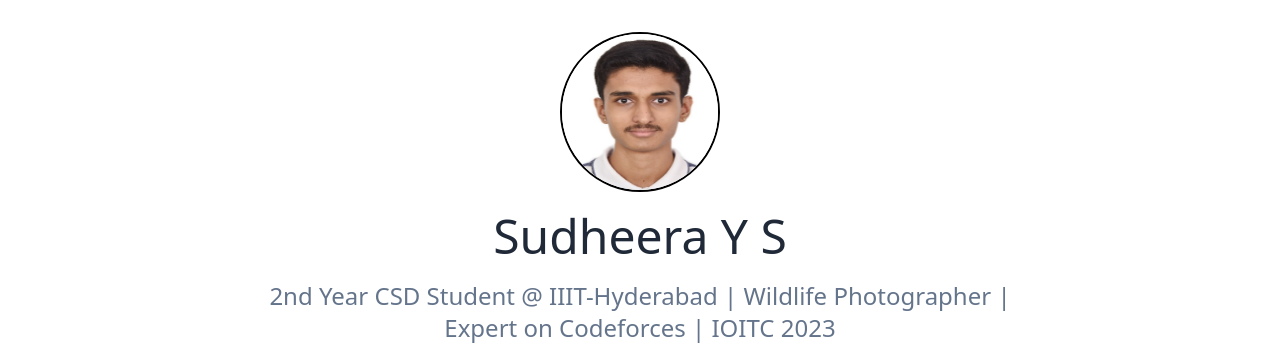
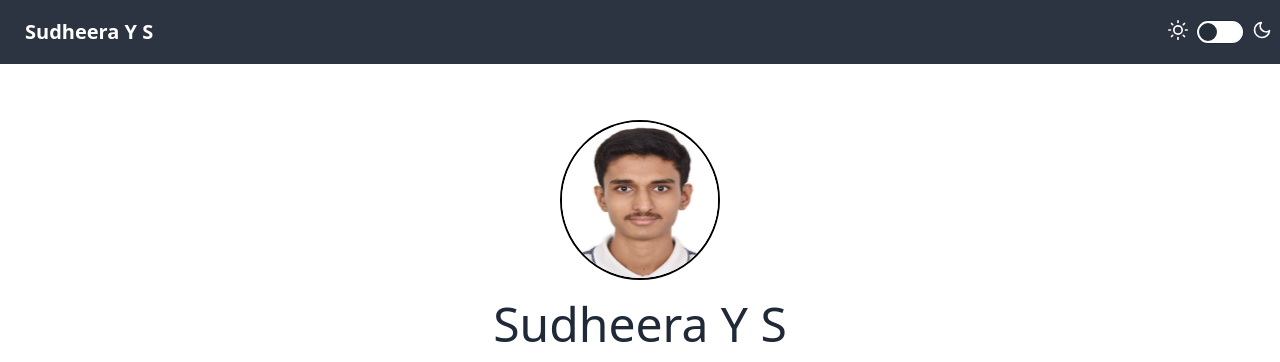
Before and after one commit to DheeruYS/DheeruYS.github.io, a plain HTML site: page index.html in a window 1280 px wide. Shown: the top 362 px of the page. Drawn offline with nearby package versions, Linux system fonts and the light colour scheme.

Commit message:
Dark Theme Controller

```diff
--- a/index.html
+++ b/index.html
@@ -12,6 +12,43 @@
 </head>
 
 <body class="min-h-screen">
+
+    <div class="navbar bg-neutral text-white mb-10">
+        <div class="flex-1">
+          <a class="btn btn-ghost text-xl">Sudheera Y S</a>
+        </div>
+        <div class="flex-none">
+            <label class="flex cursor-pointer gap-2">
+                <svg
+                  xmlns="http://www.w3.org/2000/svg"
+                  width="20"
+                  height="20"
+                  viewBox="0 0 24 24"
+                  fill="none"
+                  stroke="currentColor"
+                  stroke-width="2"
+                  stroke-linecap="round"
+                  stroke-linejoin="round">
+                  <circle cx="12" cy="12" r="5" />
+                  <path
+                    d="M12 1v2M12 21v2M4.2 4.2l1.4 1.4M18.4 18.4l1.4 1.4M1 12h2M21 12h2M4.2 19.8l1.4-1.4M18.4 5.6l1.4-1.4" />
+                </svg>
+                <input type="checkbox" value="synthwave" class="toggle theme-controller" />
+                <svg
+                  xmlns="http://www.w3.org/2000/svg"
+                  width="20"
+                  height="20"
+                  viewBox="0 0 24 24"
+                  fill="none"
+                  stroke="currentColor"
+                  stroke-width="2"
+                  stroke-linecap="round"
+                  stroke-linejoin="round">
+                  <path d="M21 12.79A9 9 0 1 1 11.21 3 7 7 0 0 0 21 12.79z"></path>
+                </svg>
+            </label>
+        </div>
+    </div>
 
     <div class="p-4 m-4 flex flex-col">
         <div class="flex items-center justify-center">
```
